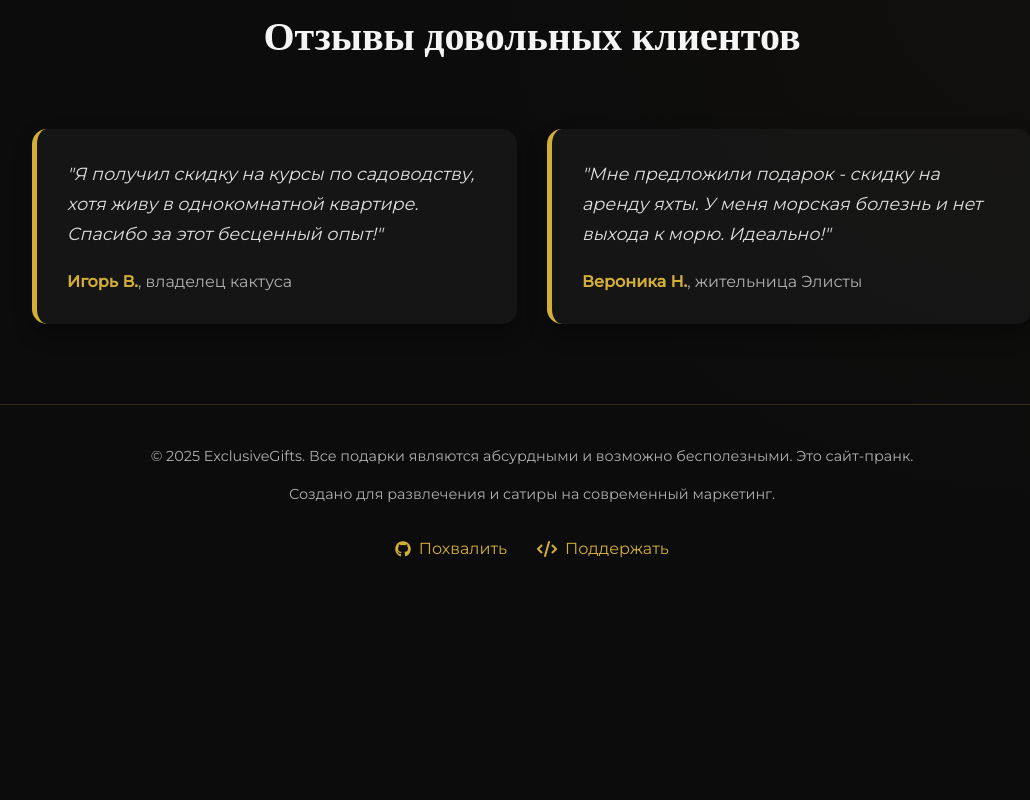
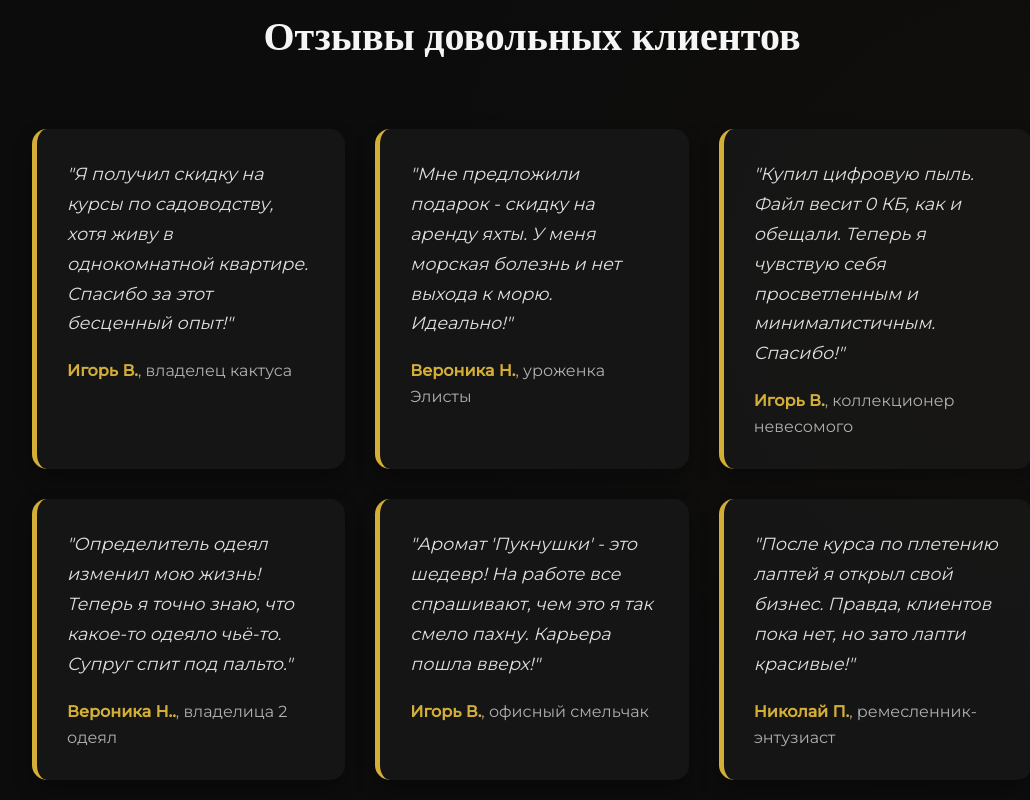
Before and after one commit to premium-777/lucky_day, a plain HTML site: page index.html in a window 1280 px wide. Shown: the part 2620-3420 px from the top of the page, without its empty margins (108-1138 px from the left). Before the commit the page ends 3222 px from the top, so only its background shows below. Drawn offline with nearby package versions, Linux system fonts and the light colour scheme.

Commit message:
Update index.html

```diff
--- a/index.html
+++ b/index.html
@@ -174,7 +174,39 @@
                 <p>"Мне предложили подарок - скидку на аренду яхты. У меня морская болезнь и нет выхода к морю. Идеально!"</p>
             </div>
             <div class="testimonial-author">
-                            <p><strong>Вероника Н.</strong>, жительница Элисты</p>
+                <p><strong>Вероника Н.</strong>, уроженка Элисты</p>
+            </div>
+        </div>
+        <div class="testimonial">
+            <div class="testimonial-text">
+                <p>"Купил цифровую пыль. Файл весит 0 КБ, как и обещали. Теперь я чувствую себя просветленным и минималистичным. Спасибо!"</p>
+            </div>
+            <div class="testimonial-author">
+                <p><strong>Игорь В.</strong>, коллекционер невесомого</p>
+            </div>
+        </div>
+        <div class="testimonial">
+            <div class="testimonial-text">
+                <p>"Определитель одеял изменил мою жизнь! Теперь я точно знаю, что какое-то одеяло чьё-то. Супруг спит под пальто."</p>
+            </div>
+            <div class="testimonial-author">
+                <p><strong>Вероника Н..</strong>, владелица 2 одеял</p>
+            </div>
+        </div>
+        <div class="testimonial">
+            <div class="testimonial-text">
+                <p>"Аромат 'Пукнушки' - это шедевр! На работе все спрашивают, чем это я так смело пахну. Карьера пошла вверх!"</p>
+            </div>
+            <div class="testimonial-author">
+                <p><strong>Игорь В.</strong>, офисный смельчак</p>
+            </div>
+        </div>
+        <div class="testimonial">
+            <div class="testimonial-text">
+                <p>"После курса по плетению лаптей я открыл свой бизнес. Правда, клиентов пока нет, но зато лапти красивые!"</p>
+            </div>
+            <div class="testimonial-author">
+                <p><strong>Николай П.</strong>, ремесленник-энтузиаст</p>
             </div>
         </div>
     </div>
@@ -185,10 +217,6 @@
             <div class="footer-content">
                 <p>© 2025 ExclusiveGifts. Все подарки являются абсурдными и возможно бесполезными. Это сайт-пранк.</p>
                 <p>Создано для развлечения и сатиры на современный маркетинг.</p>
-                <div class="footer-links">
-                    <a href="#"><i class="fab fa-github"></i> Похвалить</a>
-                    <a href="#"><i class="fas fa-code"></i> Поддержать</a>
-                </div>
             </div>
         </footer>
     </div>
```
Lines whose indentation alone changed are shown as unchanged.
